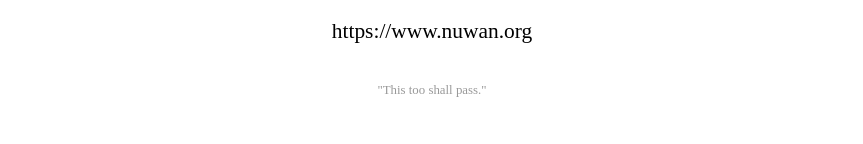
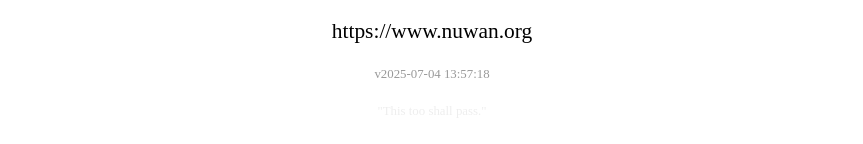
Before and after one commit to nuuuwan/nuuuwan, a React (Create React App) app: page / in a window 1280 px wide. Shown: the part 1595-1739 px from the top of the page, without its empty margins (208-1071 px from the left). Built offline with nearby package versions, Linux system fonts and the light colour scheme; a web font is replaced by a local one.

Commit message:
Fixed VERSION.DATETIME_STR BUG

```diff
--- a/src/view/pages/HomePage.js
+++ b/src/view/pages/HomePage.js
@@ -67,8 +67,10 @@ function PageFooter() {
       >
         <Typography variant="h6">{REMOTE_URL}</Typography>{" "}
       </Link>
-      <Typography variant="body1">{VERSION.VERSION_STR}</Typography>{" "}
-      <Typography variant="caption">"This too shall pass."</Typography>
+      <Typography variant="caption">v{VERSION.DATETIME_STR}</Typography>{" "}
+      <Typography variant="caption" sx={{ color: "#eee" }}>
+        "This too shall pass."
+      </Typography>
     </Stack>
   );
 }
```
